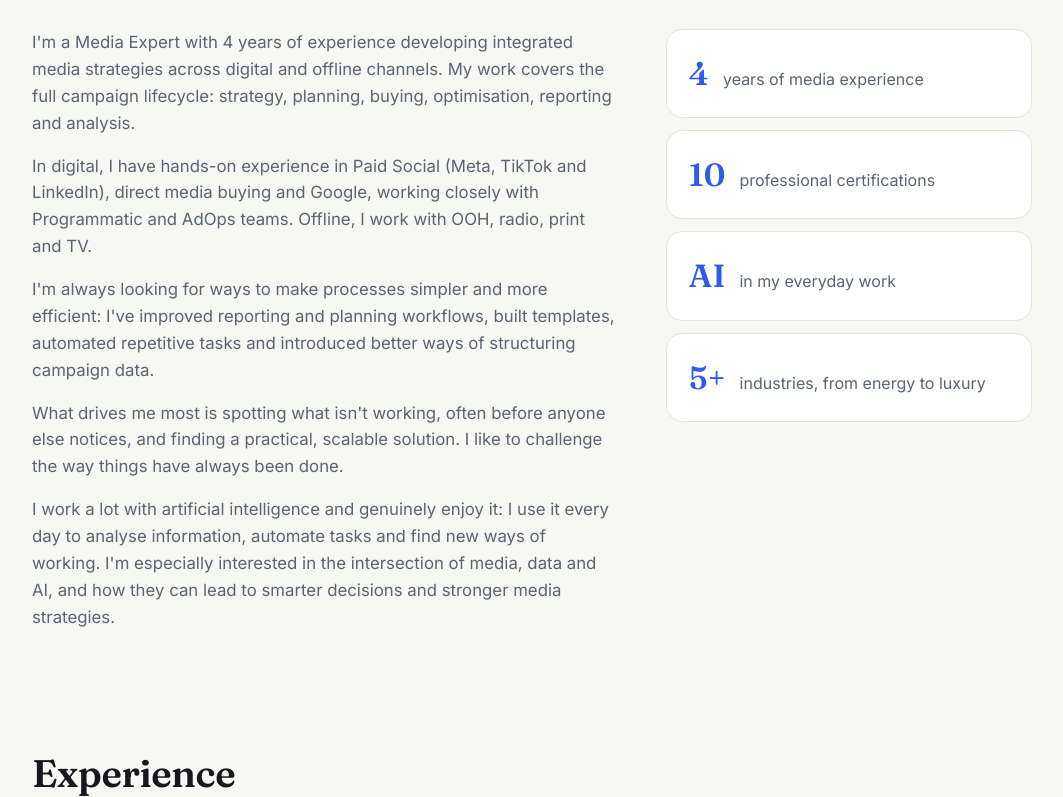
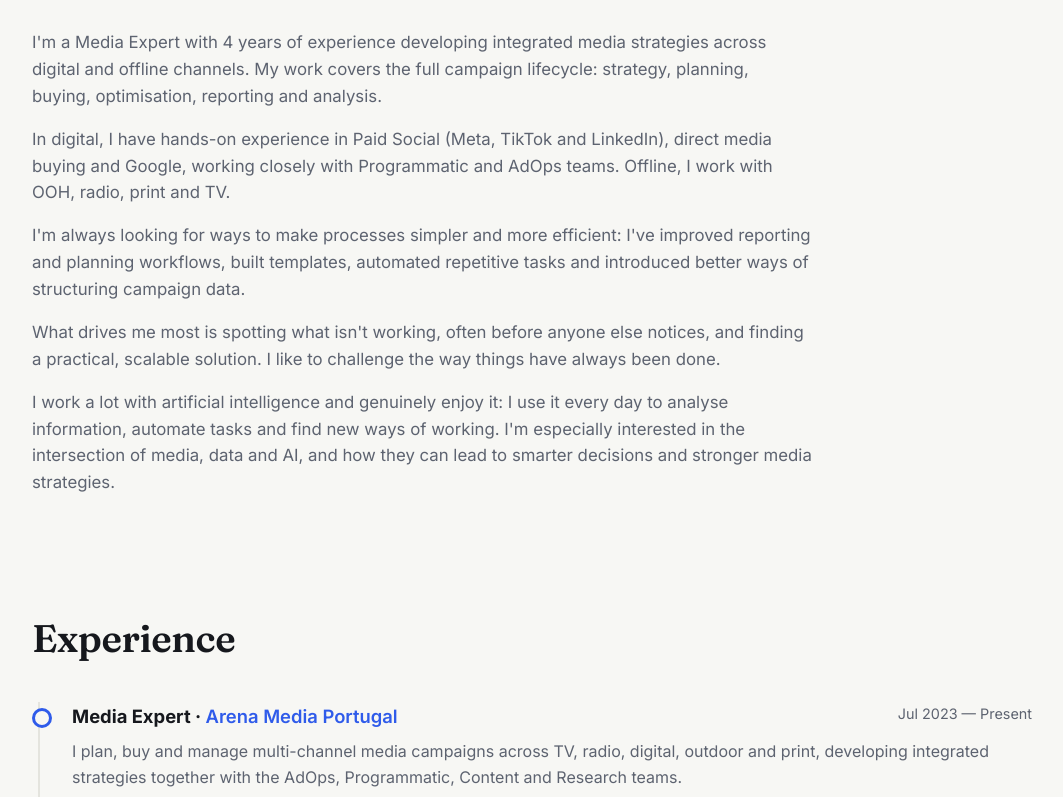
Before and after one commit to claudiarosa00/claudia-rosa, a plain HTML site: page index.html in a window 1280 px wide. Shown: the part 739-1536 px from the top of the page, without its empty margins (108-1171 px from the left). Drawn offline with Linux system fonts and the light colour scheme.

Commit message:
Remover cartões de números do Sobre mim
Co-Authored-By: Claude Opus 5.5 <noreply@anthropic.com>
Claude-Session: https://claude.ai/code/session_01RrvrbJ8y34TfL2akXYAHAg

```diff
--- a/data.js
+++ b/data.js
@@ -64,12 +64,7 @@ window.SITE = {
       "Trabalho muito com inteligência artificial e gosto mesmo disso: uso-a no dia a dia para analisar informação, automatizar tarefas e encontrar novas formas de trabalhar. Interessa-me sobretudo a interseção entre media, dados e AI, e como podem levar a decisões mais inteligentes e estratégias de media mais fortes.",
     ],
 
-    numeros: [
-      { valor: "4", legenda: "anos de experiência em media" },
-      { valor: "10", legenda: "certificações profissionais" },
-      { valor: "AI", legenda: "no dia a dia de trabalho" },
-      { valor: "5+", legenda: "indústrias, de energia a luxo" },
-    ],
+    numeros: [], // vazio = os cartões de números não aparecem
 
     abordagem: [], // vazio = a secção "Como trabalho" não aparece
 
@@ -190,12 +185,7 @@ window.SITE = {
       "I work a lot with artificial intelligence and genuinely enjoy it: I use it every day to analyse information, automate tasks and find new ways of working. I'm especially interested in the intersection of media, data and AI, and how they can lead to smarter decisions and stronger media strategies.",
     ],
 
-    numeros: [
-      { valor: "4", legenda: "years of media experience" },
-      { valor: "10", legenda: "professional certifications" },
-      { valor: "AI", legenda: "in my everyday work" },
-      { valor: "5+", legenda: "industries, from energy to luxury" },
-    ],
+    numeros: [], // vazio = os cartões de números não aparecem
 
     abordagem: [], // vazio = a secção "Como trabalho" não aparece
 
--- a/main.js
+++ b/main.js
@@ -49,6 +49,8 @@
 
     // Sobre
     $("sobre-texto").innerHTML = S.sobre.map((p) => `<p>${esc(p)}</p>`).join("");
+    $("numeros").hidden = !S.numeros.length;
+    document.querySelector(".sobre-grid").classList.toggle("so-texto", !S.numeros.length);
     $("numeros").innerHTML = S.numeros.map((n) => `<div class="numero"><b>${esc(n.valor)}</b><span>${esc(n.legenda)}</span></div>`).join("");
 
     // Como trabalho
--- a/styles.css
+++ b/styles.css
@@ -109,6 +109,8 @@ h2 {
   font-size: clamp(1.8rem, 3.5vw, 2.4rem); letter-spacing: -.01em; margin-bottom: 32px;
 }
 .sobre-grid { display: grid; grid-template-columns: 1.6fr 1fr; gap: 48px; }
+.sobre-grid.so-texto { grid-template-columns: 1fr; }
+.so-texto .sobre-texto { max-width: 780px; }
 .sobre-texto p { color: var(--muted); font-size: 1.05rem; margin-bottom: 16px; }
 .numeros { display: grid; gap: 12px; align-content: start; }
 .numero {
```
